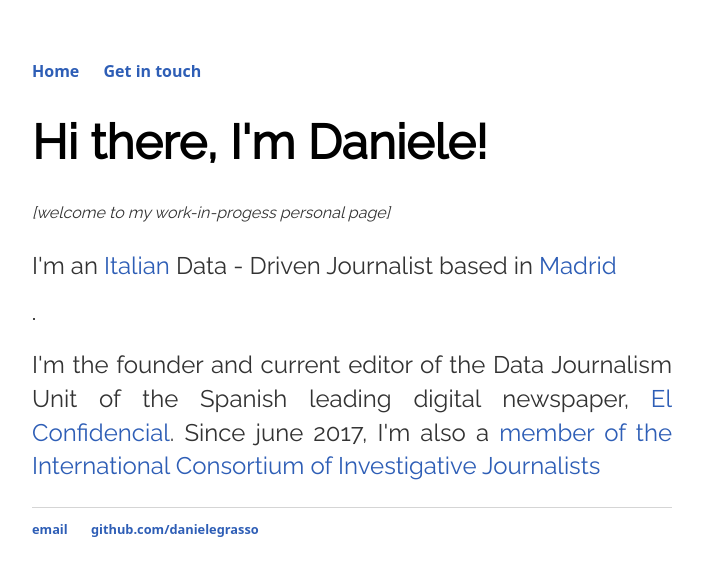
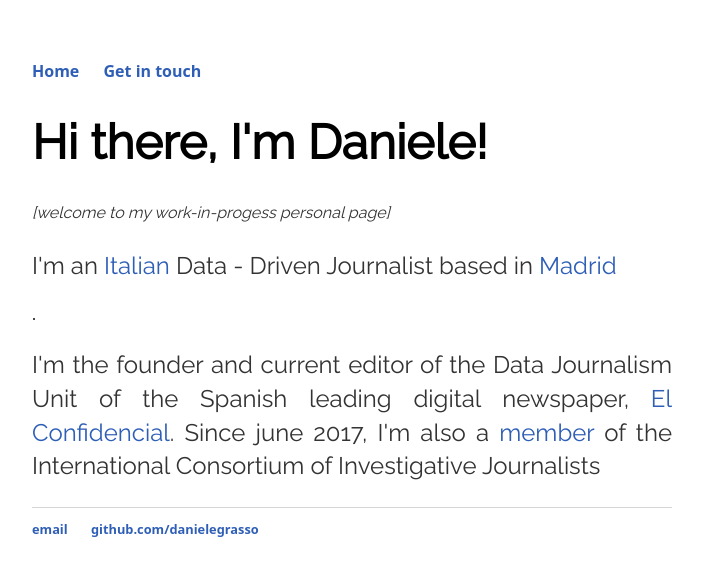
Before and after one commit to danielegrasso/danielegrasso.github.io, a Jekyll site: the page built from index.html, in a window 1280 px wide. Shown: the top 576 px of the page, without its empty margins (288-991 px from the left). Built offline with Jekyll 4.4.1, drawn with Linux system fonts in a browser that asks for light colours; part of the change alters nothing that is shown.

```diff
--- a/index.html
+++ b/index.html
@@ -5,4 +5,4 @@ title: Daniele Grasso, Data Journalist
 <div class="blurb">
 	<h1>Hi there, I'm Daniele!</h1> <p style="font-size:1em; font-style:italic;">[welcome to my work-in-progess personal page]</p>
 	<p>I'm an <a href="https://www.instagram.com/p/BOXp7BjD_lz/" target="_blank">Italian</a> Data - Driven Journalist based in <a href="https://www.flickr.com/photos/bluesorchid/4324530085/in/album-72157623374186856/" target="_blank">Madrid</a></p>.
-	<p>I'm the founder and current editor of the Data Journalism Unit of the Spanish leading digital newspaper, <a href="https://www.elconfidencial.com" target="_blank">El Confidencial</a>. Since june 2017, I'm also a <a href="https://www.icij.org/journalists/daniele-grasso/" target="_blank">member of the International Consortium of Investigative Journalists </p>
+	<p>I'm the founder and current editor of the Data Journalism Unit of the Spanish leading digital newspaper, <a href="https://www.elconfidencial.com" target="_blank">El Confidencial</a>. Since june 2017, I'm also a <a href="https://www.icij.org/journalists/daniele-grasso/" target="_blank">member</a> of the International Consortium of Investigative Journalists </p>
```
